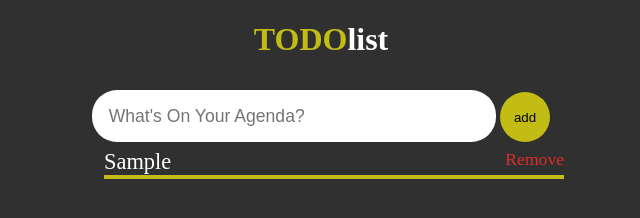
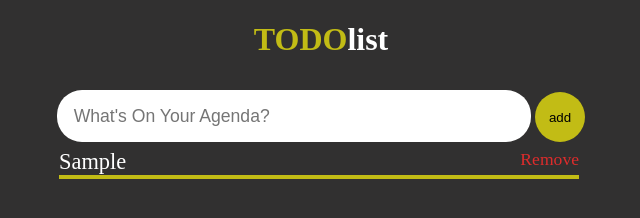
Before and after one commit to Tolulope-Esther/Todolist, a plain HTML site: page index.html in a window 1280 px wide. Both pictures are taken after typing "Sample" into the empty fields and a click on the button "add". Shown: the whole page, without its empty margins (319-959 px from the left). Drawn offline with Linux system fonts and the light colour scheme.

Commit message:
width enlarged

```diff
--- a/style.css
+++ b/style.css
@@ -21,7 +21,7 @@ h1{
     background-color: #fff;
     border: none;
     height: 50px;
-    width: 400px;
+    width: 470px;
     font-size: 1.1rem;
     border-radius: 25px;
 }
@@ -52,7 +52,7 @@ ul{
     outline: none;
     border: none;
     color: #fff;
-    width: 350px;
+    width: 440px;
     margin-top: -25px;
     font-size: 1.6rem;
 }
@@ -63,7 +63,7 @@ li{
     border: none;
     color: #fff;
     border-bottom: 4px solid #c2bc15;
-    width: 460px;
+    width: 520px;
     margin-left: -62px;
     font-size: 1.4rem;
     transition: all 0.75s ease;
```
